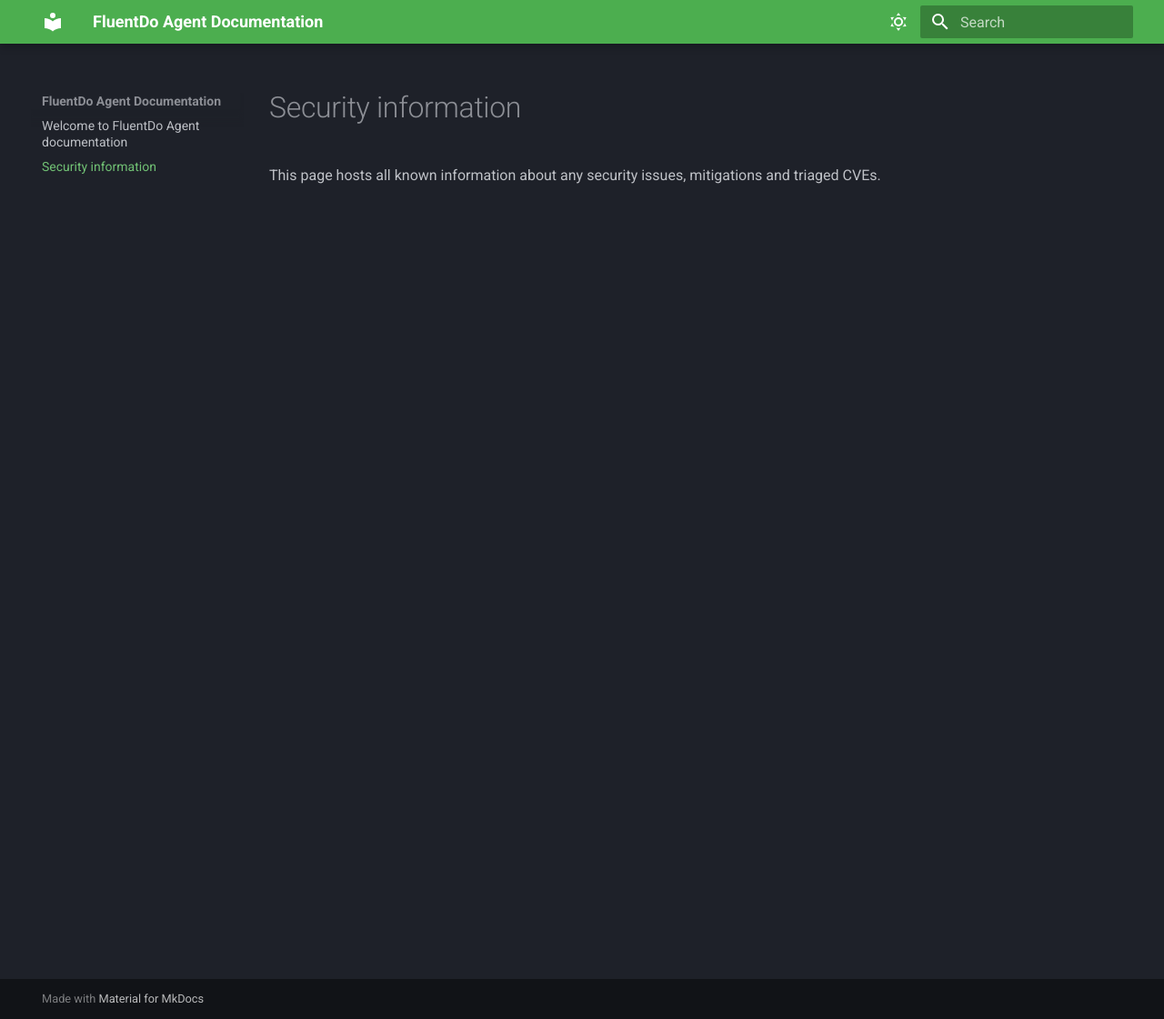
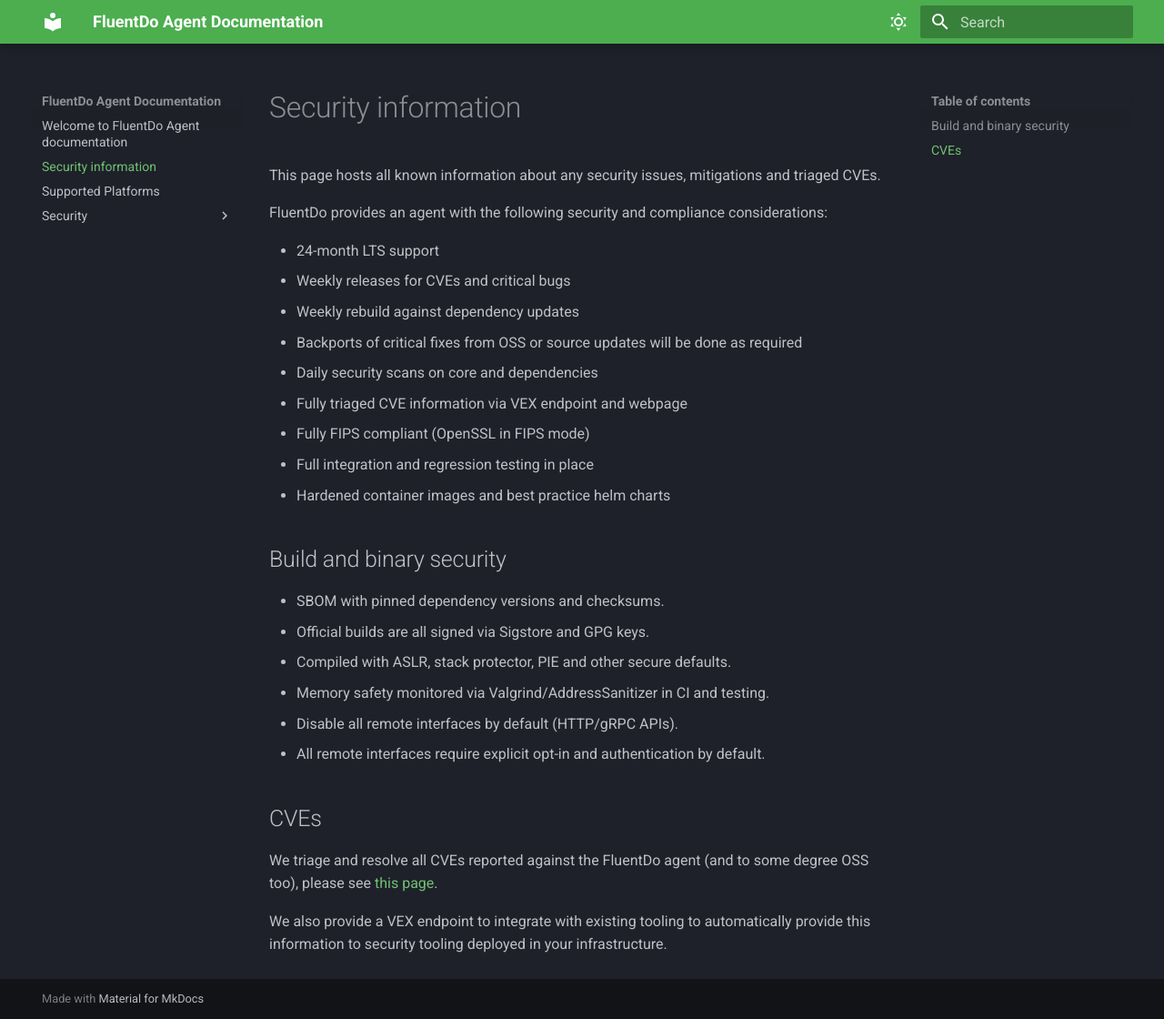
Before and after one commit to telemetryforge/documentation, an MkDocs documentation site: the page built from docs/security.md, in a window 1280 px wide and 1120 px high. Shown: the whole window at 91% size. Built offline with MkDocs 1.6.1 and Material for MkDocs 9.7.7, drawn with Linux system fonts in a browser that asks for light colours.

Commit message:
Update with basic info
Signed-off-by: Patrick Stephens <pat@fluent.do>

```diff
--- a/docs/security.md
+++ b/docs/security.md
@@ -1,3 +1,30 @@
 # Security information
 
 This page hosts all known information about any security issues, mitigations and triaged CVEs.
+
+FluentDo provides an agent with the following security and compliance considerations:
+
+- 24-month LTS support
+- Weekly releases for CVEs and critical bugs
+- Weekly rebuild against dependency updates
+- Backports of critical fixes from OSS or source updates will be done as required
+- Daily security scans on core and dependencies
+- Fully triaged CVE information via VEX endpoint and webpage
+- Fully FIPS compliant (OpenSSL in FIPS mode)
+- Full integration and regression testing in place
+- Hardened container images and best practice helm charts
+
+## Build and binary security
+
+- SBOM with pinned dependency versions and checksums.
+- Official builds are all signed via Sigstore and GPG keys.
+- Compiled with ASLR, stack protector, PIE and other secure defaults.
+- Memory safety monitored via Valgrind/AddressSanitizer in CI and testing.
+- Disable all remote interfaces by default (HTTP/gRPC APIs).
+- All remote interfaces require explicit opt-in and authentication by default.
+
+## CVEs
+
+We triage and resolve all CVEs reported against the FluentDo agent (and to some degree OSS too), please see [this page](./security/cves.md).
+
+We also provide a VEX endpoint to integrate with existing tooling to automatically provide this information to security tooling deployed in your infrastructure.
```
Also changed, not shown: docs/index.md (+21 -0 lines), docs/security/cves.md (added, +5 -0 lines), docs/supported-platforms.md (added, +29 -0 lines).
